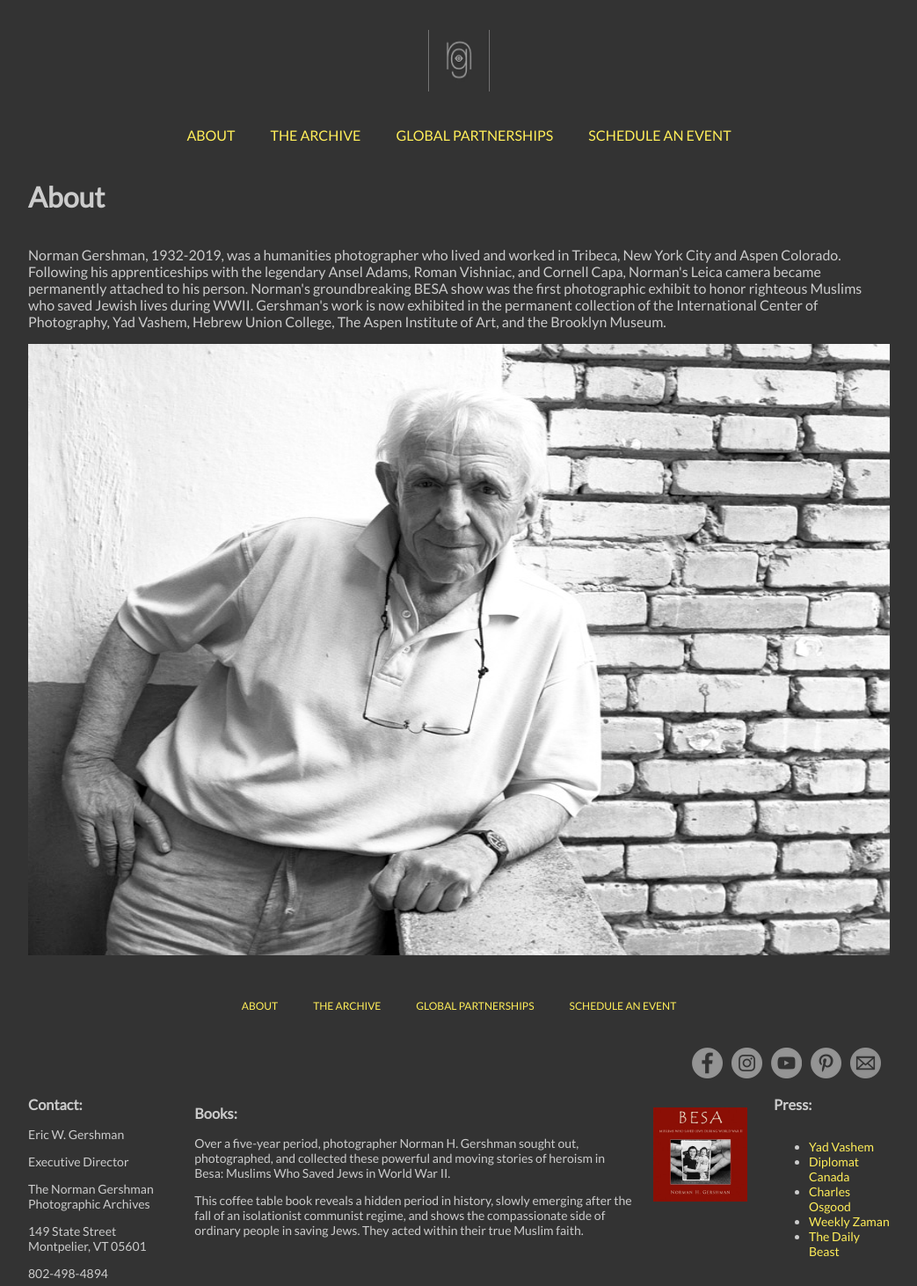
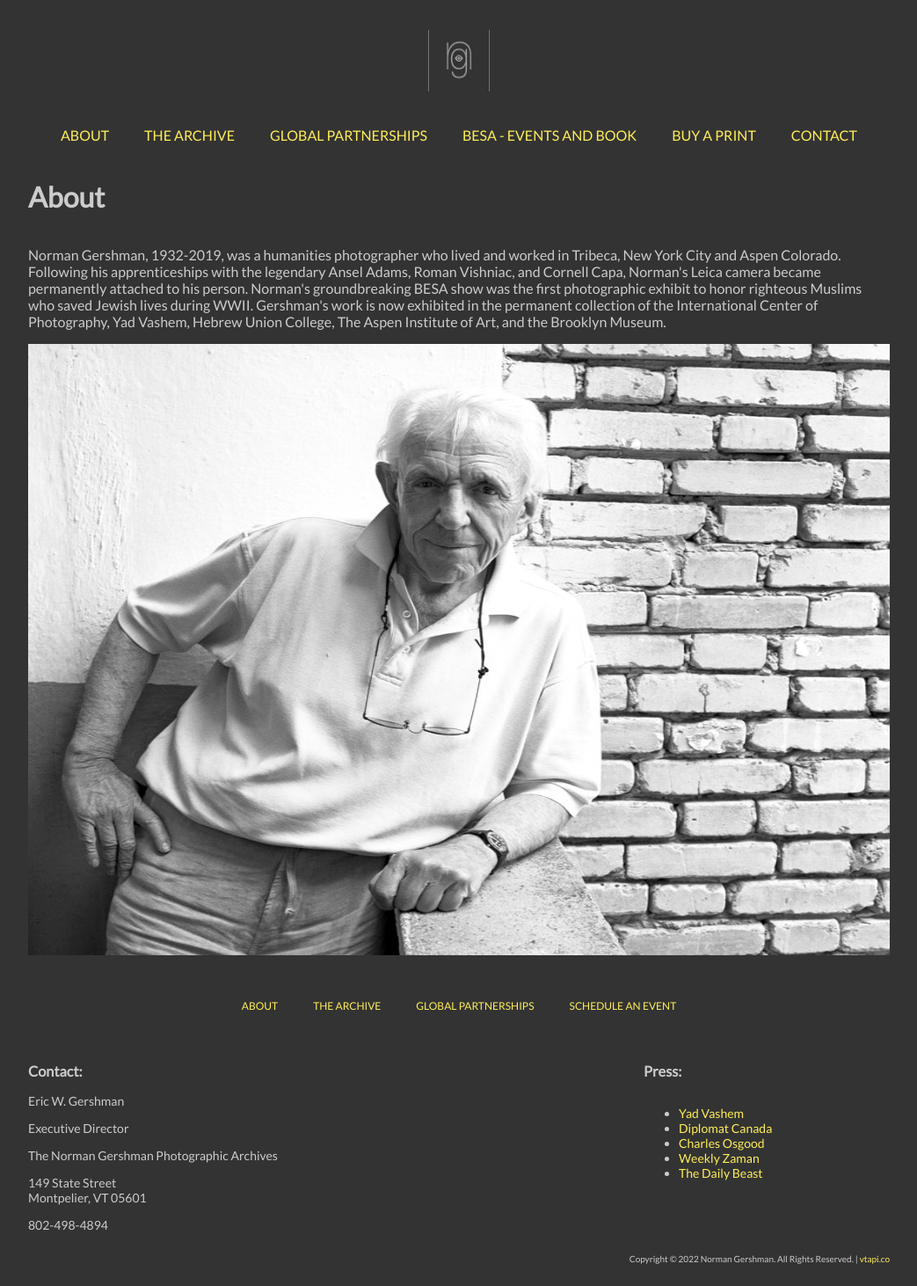
Before and after one commit to rbgvermont/ngphotos, a Next.js app: page /about in a window 1280 px wide. Shown: the part 68-1530 px from the top of the page at 88% size, without its empty margins (118-1161 px from the left). Built offline with nearby package versions, Linux system fonts and the light colour scheme.

Commit message:
first round of small changes, images added header nav updated

```diff
--- a/src/components/Footer.js
+++ b/src/components/Footer.js
@@ -75,6 +75,10 @@ text-align: left;
 padding: 10px;
 `
 
+const BooksSpacer = styled.div`
+width: 300px;
+`
+
 const BookImage = styled.div`
 padding: 20px;
 
@@ -99,57 +103,6 @@ export const Footer = (props) => {
         </Link>
       </NavContainer>
 
-      <SocialContainer>
-      <SocialIcon>
-        <Image
-          src="/img/layout/facebook.webp"
-          alt="Facebook"
-          layout="fixed"
-          width="35"
-          height="35"
-        />
-      </SocialIcon>
-      <SocialIcon>
-        <Image
-          src="/img/layout/instagram.webp"
-          alt="Instagram"
-          layout="fixed"
-          width="35"
-          height="35"
-        />
-      </SocialIcon>
-      <SocialIcon>
-        <Image
-          src="/img/layout/Youtube.webp"
-          alt="Instagram"
-          layout="fixed"
-          width="35"
-          height="35"
-        />
-      </SocialIcon>
-      <SocialIcon>
-        <Image
-          src="/img/layout/Pintrest.webp"
-          alt="Pintrest"
-          layout="fixed"
-          width="35"
-          height="35"
-        />
-      </SocialIcon>
-      <SocialIcon>
-        <Image
-          src="/img/layout/email.webp"
-          alt="Email"
-          layout="fixed"
-          width="35"
-          height="35"
-        />
-      </SocialIcon>
-
-
-
-      </SocialContainer>
-
       <FooterBlocks>
     <ContactBlock>
       <h3>Contact:</h3>
@@ -164,17 +117,7 @@ export const Footer = (props) => {
     <div>
 
       <BooksBlock>
-
-
-
-        <div>
-        <h3>Books:</h3>
-          <p>Over a five-year period, photographer Norman H. Gershman sought out, photographed, and collected these powerful and moving stories of heroism in Besa: Muslims Who Saved Jews in World War II.</p>
-          <p>This coffee table book reveals a hidden period in history, slowly emerging after the fall of an isolationist communist regime, and shows the compassionate side of ordinary people in saving Jews. They acted within their true Muslim faith.</p>
-        </div>
-        <BookImage>
-          <Image src="/img/besa-book.jpeg" alt="BESA Book" width={300} height={301} />
-        </BookImage>
+        <BooksSpacer>&nbsp;</BooksSpacer>
       </BooksBlock>
     </div>
 
@@ -183,28 +126,28 @@ export const Footer = (props) => {
         <ul>
           <li>
             <Link href="https://www.yadvashem.org/yv/en/exhibitions/besa/norman-gershman.asp" passHref>
-        Yad Vashem
+            <a target="_blank">Yad Vashem</a>
       </Link></li>
 
           <li>
             <Link href="https://diplomatonline.com/mag/2010/09/the-photographer-who-documents-heroes/diplomat_sep10034/" passHref>
-        Diplomat Canada
+            <a target="_blank">Diplomat Canada</a>
             </Link>
             </li>
 
             <li>
               <Link href=" https://search.alexanderstreet.com/preview/work/bibliographic_entity%7Cvideo_work%7C3167244" passHref>
-                Charles Osgood
+              <a target="_blank">Charles Osgood</a>
               </Link>
             </li>
           <li>
             <Link href="https://www.youtube.com/watch?v=YWeRgiprKjM" passHref>
-              Weekly Zaman
+              <a target="_blank">Weekly Zaman</a>
             </Link>
           </li>
           <li>
           <Link href="https://www.thedailybeast.com/jews-are-gods-people-like-us" passHref>
-            The Daily Beast
+          <a target="_blank">The Daily Beast</a>
           </Link>
           </li>
         </ul>
@@ -212,7 +155,7 @@ export const Footer = (props) => {
     </LinkBlock>
 
       </FooterBlocks>
-      <FooterTagline><p>Copyright &copy; 2022 Norman Gershman. All Rights Reserved.</p>&nbsp;|&nbsp;<Link href="https://www.vtapi.co">vtapi.co</Link></FooterTagline>
+      <FooterTagline><p>Copyright &copy; 2022 Norman Gershman. All Rights Reserved.</p>&nbsp;|&nbsp;<Link href="https://www.vtapi.co" passHref><a target="_blank">vtapi.co</a></Link></FooterTagline>
     </FooterContainer>
   )
 }
--- a/src/components/Header3.js
+++ b/src/components/Header3.js
@@ -68,8 +68,16 @@ export const Header3 = (props) => {
           <StyledLink>GLOBAL PARTNERSHIPS</StyledLink>
         </Link>
 
-        <Link href="/schedule-event" passHref>
-          <StyledLink>SCHEDULE AN EVENT</StyledLink>
+        <Link href="/besa-events-and-book" passHref>
+          <StyledLink>BESA - EVENTS AND BOOK</StyledLink>
+        </Link>
+
+        <Link href="/buy-a-print" passHref>
+          <StyledLink>BUY A PRINT</StyledLink>
+        </Link>
+
+        <Link href="/contact" passHref>
+          <StyledLink>CONTACT</StyledLink>
         </Link>
       </div>
 
```
Also changed, not shown: pages/besa-events-and-book.js (added, +33 -0 lines), pages/buy-a-print.js (added, +32 -0 lines), pages/global-partnerships.js (+5 -3 lines), pages/index.js (+20 -24 lines), pages/praise.js (deleted, +0 -17 lines), pages/schedule-event.js (deleted, +0 -16 lines), 2 other files (tests, documents, lock files or other folders).
